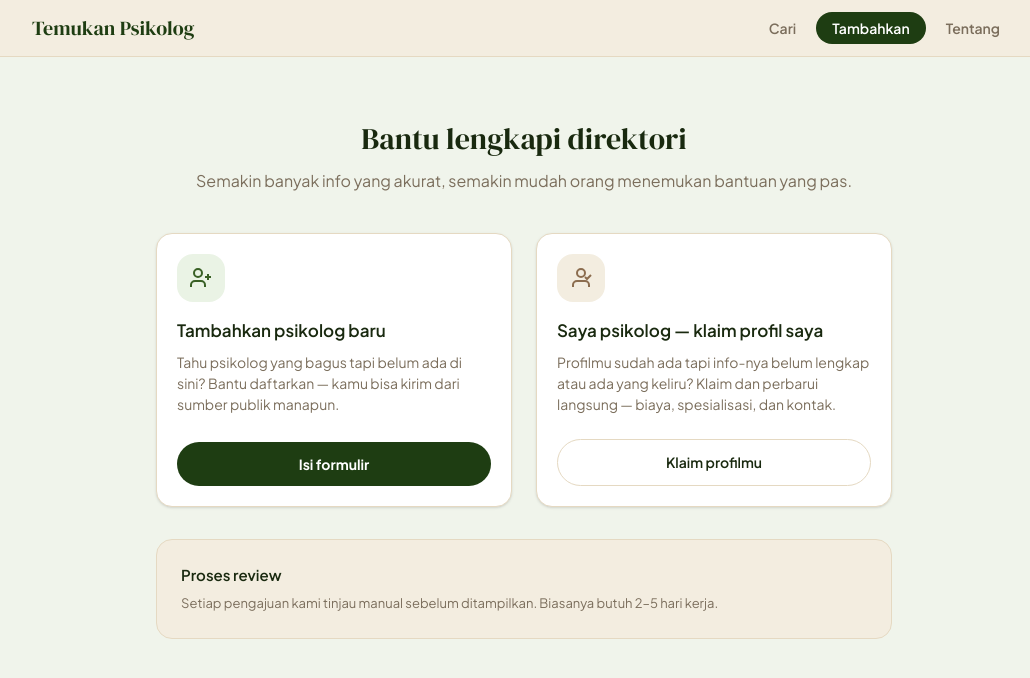
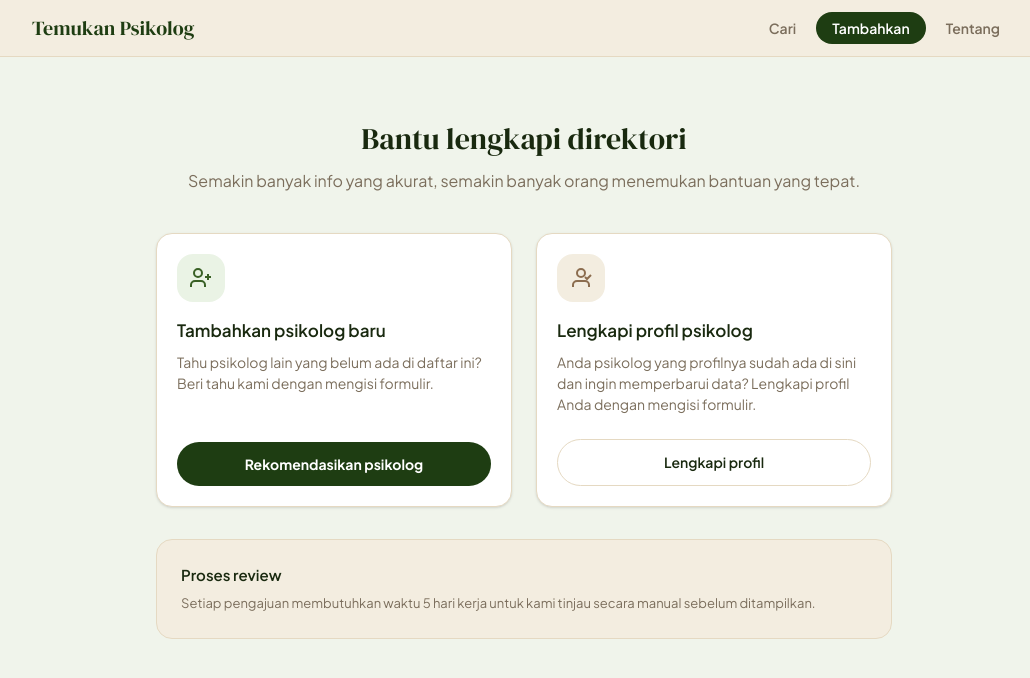
Before and after one commit to tikatyan/psychologistDB, a Next.js app: page /tambahkan in a window 1280 px wide. Shown: the top 678 px of the page, without its empty margins (116-1146 px from the left). Built offline with nearby package versions, Linux system fonts and the light colour scheme.

Commit message:
Update page.tsx

```diff
--- a/app/tambahkan/page.tsx
+++ b/app/tambahkan/page.tsx
@@ -11,7 +11,7 @@ export default function TambahkanPage() {
       <div className="mb-10 text-center">
         <h1 className="font-serif text-3xl text-[#19290f]">Bantu lengkapi direktori</h1>
         <p className="mt-3 text-[#7b6e5c]">
-          Semakin banyak info yang akurat, semakin mudah orang menemukan bantuan yang pas.
+          Semakin banyak info yang akurat, semakin banyak orang menemukan bantuan yang tepat.
         </p>
       </div>
 
@@ -29,7 +29,7 @@ export default function TambahkanPage() {
             Tambahkan psikolog baru
           </h2>
           <p className="mb-6 flex-1 text-[14px] text-[#7b6e5c]">
-            Tahu psikolog yang bagus tapi belum ada di sini? Bantu daftarkan — kamu bisa kirim dari sumber publik manapun.
+            Tahu psikolog lain yang belum ada di daftar ini? Beri tahu kami dengan mengisi formulir.
           </p>
           <a
             href="https://docs.google.com/forms/d/e/1FAIpQLSd0xE5LUTu4gdniw1xWUSyZXflPeupn-6O95pCGlwgAKUrLRg/viewform"
@@ -37,7 +37,7 @@ export default function TambahkanPage() {
             rel="noopener noreferrer"
             className="btn-primary justify-center"
           >
-            Isi formulir
+            Rekomendasikan psikolog
           </a>
         </div>
 
@@ -50,10 +50,10 @@ export default function TambahkanPage() {
             </svg>
           </div>
           <h2 className="mb-2 text-[17px] font-semibold text-[#19290f]">
-            Saya psikolog — klaim profil saya
+            Lengkapi profil psikolog
           </h2>
           <p className="mb-6 flex-1 text-[14px] text-[#7b6e5c]">
-            Profilmu sudah ada tapi info-nya belum lengkap atau ada yang keliru? Klaim dan perbarui langsung — biaya, spesialisasi, dan kontak.
+            Anda psikolog yang profilnya sudah ada di sini dan ingin memperbarui data? Lengkapi profil Anda dengan mengisi formulir.
           </p>
           <a
             href="https://docs.google.com/forms/d/e/1FAIpQLSeEnBk4bWs1Z7yIM-7OmPXvGQn2ED5PvfREyNKISkl0deN-Xw/viewform"
@@ -61,7 +61,7 @@ export default function TambahkanPage() {
             rel="noopener noreferrer"
             className="inline-flex items-center justify-center gap-2 rounded-full border-[1.5px] border-[#e5d9c2] bg-white px-5 py-3 text-[14px] font-semibold text-[#19290f] transition hover:border-[#1e3d12]"
           >
-            Klaim profilmu
+            Lengkapi profil
           </a>
         </div>
       </div>
@@ -69,7 +69,7 @@ export default function TambahkanPage() {
       <div className="mt-8 rounded-2xl border border-[#e5d9c2] bg-[#f3ede0] p-6">
         <h3 className="mb-2 text-[15px] font-semibold text-[#19290f]">Proses review</h3>
         <p className="text-[13px] text-[#7b6e5c]">
-          Setiap pengajuan kami tinjau manual sebelum ditampilkan. Biasanya butuh 2–5 hari kerja.
+          Setiap pengajuan membutuhkan waktu 5 hari kerja untuk kami tinjau secara manual sebelum ditampilkan.
         </p>
       </div>
     </main>
```
